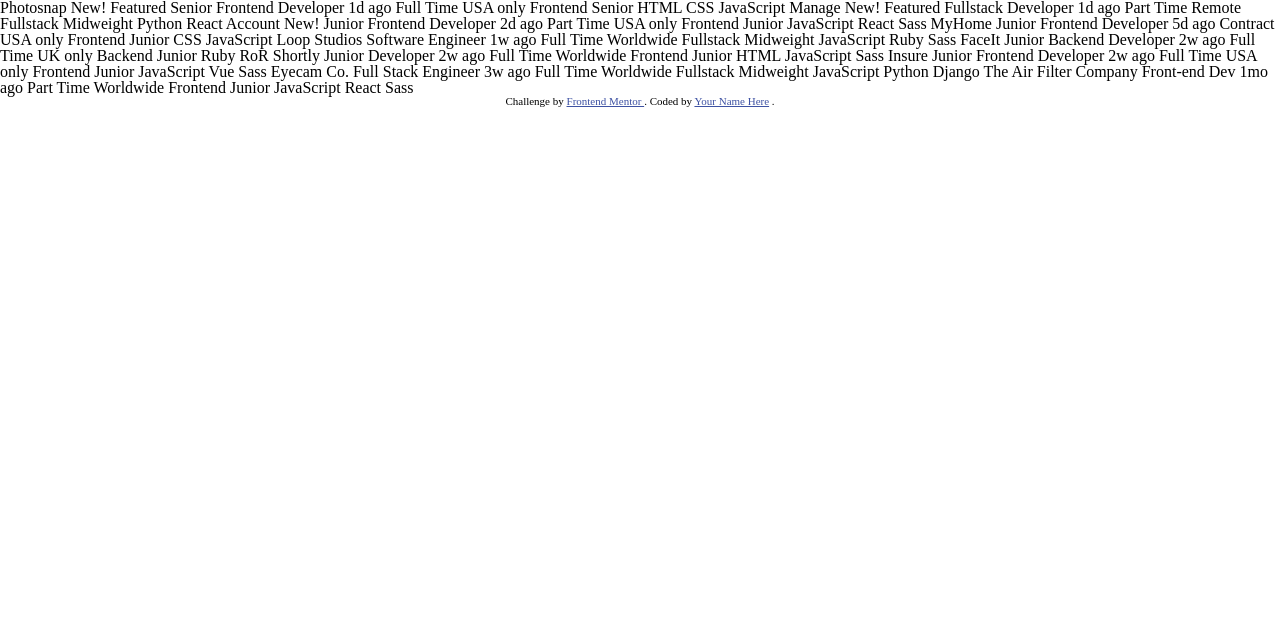
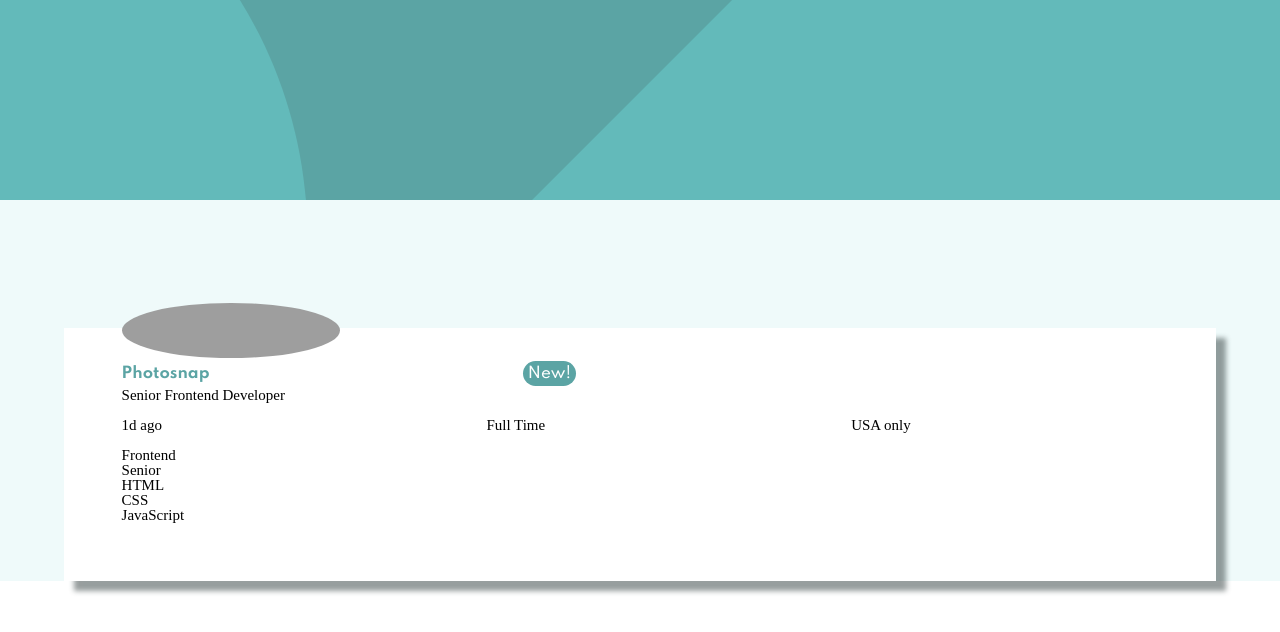
Before and after one commit to NateRowsell/job-listings, a plain HTML site: page index.html in a window 1280 px wide. Drawn offline with Linux system fonts and the light colour scheme; no server answers; grey boxes are pictures that could not be loaded.

Commit message:
started card styling

```diff
--- a/index.html
+++ b/index.html
@@ -27,130 +27,38 @@
     </style>
   </head>
   <body>
-    <!-- Item Start -->
-    Photosnap New! Featured Senior Frontend Developer 1d ago Full Time USA only
-    <!-- Role -->
-    Frontend
-    <!-- Level -->
-    Senior
-    <!-- Languages -->
-    HTML CSS JavaScript
-    <!-- Item End -->
+    <header></header>
+    <div id="jobListings">
+      <div id="jobsContainer">
+        <div id="jobContainer">
+          <div id="jobLogo"></div>
+          <div id="jobCompany">Photosnap</div>
+          <div id="jobNew">New!</div>
+          <div id="jobTitle">Senior Frontend Developer</div>
+          <div id="jobPosted">1d ago</div>
+          <div id="jobTime">Full Time</div>
+          <div id="jobLocation">USA only</div>
+          <div id="jobSkills">
+            <div id="jobRole">Frontend</div>
+            <div id="jobLevel">Senior</div>
+            <div id="jobLanguages">
+              <div class="jobLanguage">HTML</div>
+              <div class="jobLanguage">CSS</div>
+              <div class="jobLanguage">JavaScript</div>
+            </div>
+          </div>
+        </div>
+      </div>
+    </div>
 
     <!-- Item Start -->
-    Manage New! Featured Fullstack Developer 1d ago Part Time Remote
+
     <!-- Role -->
-    Fullstack
+
     <!-- Level -->
-    Midweight
+
     <!-- Languages -->
-    Python
-    <!-- Tools -->
-    React
+
     <!-- Item End -->
-
-    <!-- Item Start -->
-    Account New! Junior Frontend Developer 2d ago Part Time USA only
-    <!-- Role -->
-    Frontend
-    <!-- Level -->
-    Junior
-    <!-- Languages -->
-    JavaScript
-    <!-- Tools -->
-    React Sass
-    <!-- Item End -->
-
-    <!-- Item Start -->
-    MyHome Junior Frontend Developer 5d ago Contract USA only
-    <!-- Role -->
-    Frontend
-    <!-- Level -->
-    Junior
-    <!-- Languages -->
-    CSS JavaScript
-    <!-- Item End -->
-
-    <!-- Item Start -->
-    Loop Studios Software Engineer 1w ago Full Time Worldwide
-    <!-- Role -->
-    Fullstack
-    <!-- Level -->
-    Midweight
-    <!-- Languages -->
-    JavaScript Ruby
-    <!-- Tools -->
-    Sass
-    <!-- Item End -->
-
-    <!-- Item Start -->
-    FaceIt Junior Backend Developer 2w ago Full Time UK only
-    <!-- Role -->
-    Backend
-    <!-- Level -->
-    Junior
-    <!-- Languages -->
-    Ruby
-    <!-- Tools -->
-    RoR
-    <!-- Item End -->
-
-    <!-- Item Start -->
-    Shortly Junior Developer 2w ago Full Time Worldwide
-    <!-- Role -->
-    Frontend
-    <!-- Level -->
-    Junior
-    <!-- Languages -->
-    HTML JavaScript
-    <!-- Tools -->
-    Sass
-    <!-- Item End -->
-
-    <!-- Item Start -->
-    Insure Junior Frontend Developer 2w ago Full Time USA only
-    <!-- Role -->
-    Frontend
-    <!-- Level -->
-    Junior
-    <!-- Languages -->
-    JavaScript
-    <!-- Tools -->
-    Vue Sass
-    <!-- Item End -->
-
-    <!-- Item Start -->
-    Eyecam Co. Full Stack Engineer 3w ago Full Time Worldwide
-    <!-- Role -->
-    Fullstack
-    <!-- Level -->
-    Midweight
-    <!-- Languages -->
-    JavaScript Python
-    <!-- Tools -->
-    Django
-    <!-- Item End -->
-
-    <!-- Item Start -->
-    The Air Filter Company Front-end Dev 1mo ago Part Time Worldwide
-    <!-- Role -->
-    Frontend
-    <!-- Level -->
-    Junior
-    <!-- Languages -->
-    JavaScript
-    <!-- Tools -->
-    React Sass
-    <!-- Item End -->
-
-    <div class="attribution">
-      Challenge by
-      <a href="https://www.frontendmentor.io?ref=challenge" target="_blank">
-        Frontend Mentor
-      </a>
-      . Coded by
-      <a href="#">Your Name Here</a>
-      .
-    </div>
   </body>
 </html>
--- a/style.css
+++ b/style.css
@@ -2,14 +2,14 @@
 
 :root {
   /* Primary */
-    --primary: hsl(180, 29%, 50%)
+  --primary: hsl(180, 29%, 50%);
 
   /* Neutrals */
 
-    --lightCyanBackground: hsl(180, 52%, 96%)
-    --lightCyanFilterTablets: hsl(180, 31%, 95%)
-    --darkCyan: hsl(180, 8%, 52%)
-    --veryDarkCyan: hsl(180, 14%, 20%)
+  --lightCyanBackground: hsl(180, 52%, 96%);
+  --lightCyanFilterTablets: hsl(180, 31%, 95%);
+  --darkCyan: hsl(180, 8%, 52%);
+  --veryDarkCyan: hsl(180, 14%, 20%);
 
   /* Fonts */
   --headingFont: 'Spartan', sans-serif;
@@ -19,19 +19,87 @@
   --bodySize: 15px;
 }
 
-html, body, div, span, applet, object, iframe,
-h1, h2, h3, h4, h5, h6, p, blockquote, pre,
-a, abbr, acronym, address, big, cite, code,
-del, dfn, em, img, ins, kbd, q, s, samp,
-small, strike, strong, sub, sup, tt, var,
-b, u, i, center,
-dl, dt, dd, ol, ul, li,
-fieldset, form, label, legend,
-table, caption, tbody, tfoot, thead, tr, th, td,
-article, aside, canvas, details, embed,
-figure, figcaption, footer, header, hgroup,
-menu, nav, output, ruby, section, summary,
-time, mark, audio, video {
+html,
+body,
+div,
+span,
+applet,
+object,
+iframe,
+h1,
+h2,
+h3,
+h4,
+h5,
+h6,
+p,
+blockquote,
+pre,
+a,
+abbr,
+acronym,
+address,
+big,
+cite,
+code,
+del,
+dfn,
+em,
+img,
+ins,
+kbd,
+q,
+s,
+samp,
+small,
+strike,
+strong,
+sub,
+sup,
+tt,
+var,
+b,
+u,
+i,
+center,
+dl,
+dt,
+dd,
+ol,
+ul,
+li,
+fieldset,
+form,
+label,
+legend,
+table,
+caption,
+tbody,
+tfoot,
+thead,
+tr,
+th,
+td,
+article,
+aside,
+canvas,
+details,
+embed,
+figure,
+figcaption,
+footer,
+header,
+hgroup,
+menu,
+nav,
+output,
+ruby,
+section,
+summary,
+time,
+mark,
+audio,
+video {
   margin: 0;
   box-sizing: border-box;
   padding: 0;
@@ -41,24 +109,132 @@ font: inherit;
   vertical-align: baseline;
 }
 /* HTML5 display-role reset for older browsers */
-article, aside, details, figcaption, figure,
-footer, header, hgroup, menu, nav, section {
+article,
+aside,
+details,
+figcaption,
+figure,
+footer,
+header,
+hgroup,
+menu,
+nav,
+section {
   display: block;
 }
 body {
   line-height: 1;
 }
-ol, ul {
+ol,
+ul {
   list-style: none;
 }
-blockquote, q {
+blockquote,
+q {
   quotes: none;
 }
-blockquote:before, blockquote:after,
-q:before, q:after {
+blockquote:before,
+blockquote:after,
+q:before,
+q:after {
   content: '';
   content: none;
 }
 table {
   border-collapse: collapse;
-    border-spacing: 0;}
+  border-spacing: 0;
+}
+
+body {
+  display: flex;
+  flex-direction: column;
+  height: 100vh;
+  min-height: 100vh;
+  font-size: var(--bodySize);
+}
+
+/* HEADER START */
+
+header {
+  min-height: 25%;
+  background-color: var(--primary);
+  background-image: url('./images/bg-header-mobile.svg');
+  background-size: cover;
+  background-repeat: no-repeat;
+}
+
+/* HEADER DONE  */
+
+/* JOB CONTAINER */
+
+#jobListings {
+  padding: 10% 5% 0 5%;
+  background-color: var(--lightCyanBackground);
+}
+
+#jobsContainer {
+  display: flex;
+  flex-direction: column;
+}
+
+#jobContainer {
+  padding: 0 0 5% 5%;
+  background-color: white;
+  box-shadow: 10px 10px 5px 0px rgba(44, 58, 58, 0.49);
+  -webkit-box-shadow: 10px 10px 5px 0px rgba(44, 58, 58, 0.49);
+  -moz-box-shadow: 10px 10px 5px 0px rgba(44, 58, 58, 0.49);
+  display: grid;
+  grid-template-columns: repeat(3, 1fr);
+  grid-auto-rows: minmax(30px, auto);
+  grid-template-areas:
+    'jobLogo jobLogo jobLogo'
+    'jobCompany jobNew jobNew'
+    'jobTitle jobTitle jobTitle'
+    'jobPosted jobTime jobLocation'
+    'jobSkills jobSkills jobSkills';
+}
+
+#jobLogo {
+  grid-area: jobLogo;
+  margin-top: -25px;
+  background-size: cover;
+  background-repeat: no-repeat;
+  background-color: whitesmoke;
+  background-image: url('https://remotive.io/job/1141857/logo');
+  max-width: 20%;
+  min-height: 25px;
+  border-radius: 75%;
+}
+#jobCompany {
+  grid-area: jobCompany;
+  font-family: var(--headingFont);
+  color: var(--primary);
+  font-weight: 700;
+  align-self: center;
+}
+#jobNew {
+  grid-area: jobNew;
+  font-family: var(--headingFont);
+  color: white;
+  background-color: var(--primary);
+  max-width: fit-content;
+  padding: 5px;
+  align-self: center;
+  border-radius: 15px;
+  margin-left: 5%;
+}
+#jobTitle {
+  grid-area: jobTitle;
+}
+#jobPosted {
+  grid-area: jobPosted;
+}
+#jobTime {
+  grid-area: jobTime;
+}
+#jobLocation {
+  grid-area: jobLocation;
+}
+#jobSkills {
+  grid-area: jobSkills;
+}
```
Lines whose indentation alone changed are shown as unchanged.
